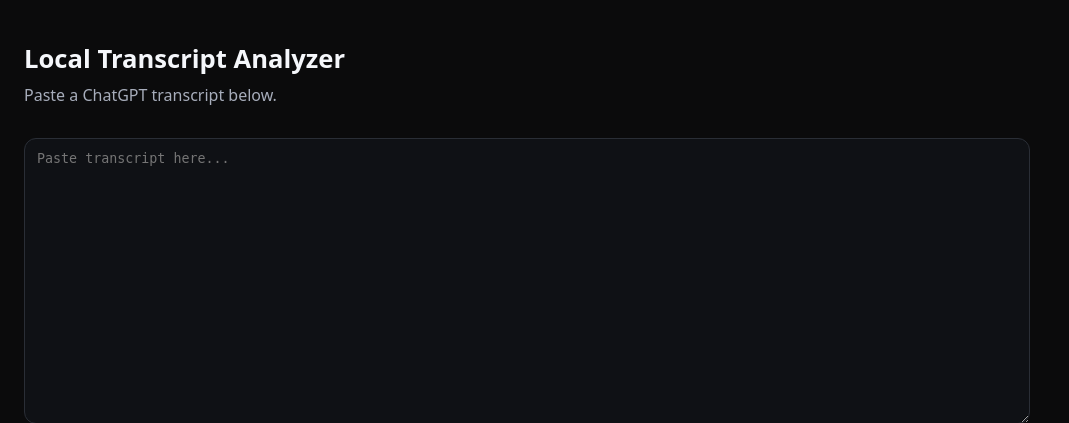
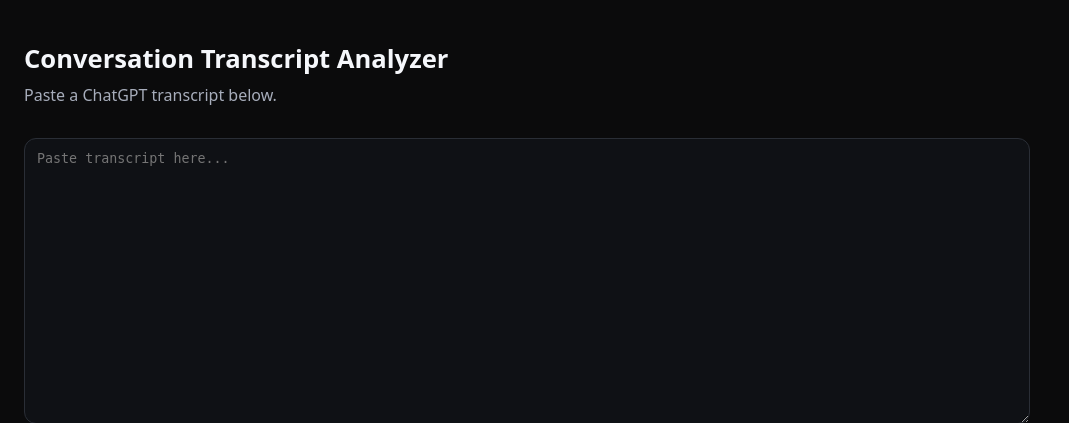
Before and after one commit to calvinmacatantan/llm-language-learning, a Flask app: page / in a window 1280 px wide. Shown: the top 423 px of the page, without its empty margins (0-1069 px from the left). Run offline with Flask 3, Linux system fonts and the light colour scheme.

Commit message:
updated index.html with proper text

```diff
--- a/templates/index.html
+++ b/templates/index.html
@@ -29,7 +29,7 @@
 <body>
   <div class="grid">
     <div>
-      <h1>Local Transcript Analyzer</h1>
+      <h1>Conversation Transcript Analyzer</h1>
       <p class="help">Paste a ChatGPT transcript below.</p>
     </div>
 
```
